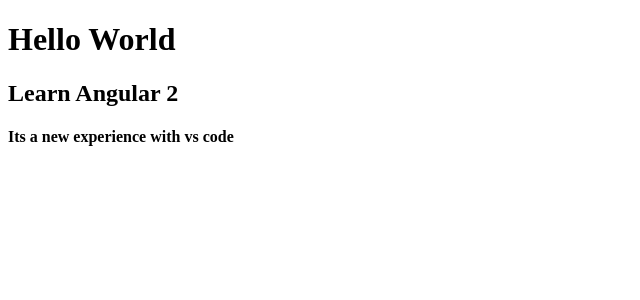
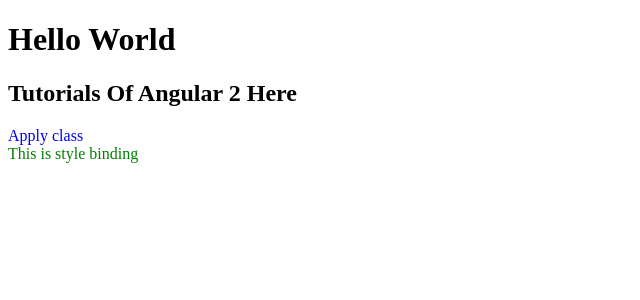
Before and after one commit to Mamithi/30DaysAngular, an Angular app in the folder lesson2/: page / in a window 1280 px wide. Shown: the top 300 px of the page, without its empty margins (0-640 px from the left). Built offline with nearby package versions, Linux system fonts and the light colour scheme.

Commit message:
Class and style binding

```diff
--- a/lesson2/src/app/tutorial/tutorial.component.css
+++ b/lesson2/src/app/tutorial/tutorial.component.css
@@ -0,0 +1,6 @@
+h4{
+    color: red;
+}
+.myClass{
+    color: blue;
+}
--- a/lesson2/src/app/tutorial/tutorial.component.html
+++ b/lesson2/src/app/tutorial/tutorial.component.html
@@ -1,2 +1,5 @@
-<h2>Learn Angular 2</h2>
-<h4>Its a new experience with vs code</h4>
+<h2>{{title }}</h2>
+<div [class.myClass]="applyClass">Apply class</div>
+<div [style.color]="applyRed ? 'red' : 'green'">This is style binding</div>
+<!-- <img [src]="imgLink" style="height: 200px; width: 400px;"/>
+<br> -->
--- a/lesson2/src/app/tutorial/tutorial.component.ts
+++ b/lesson2/src/app/tutorial/tutorial.component.ts
@@ -7,5 +7,8 @@ import { Component } from '@angular/core';
     })
 
 export class TutorialComponent {
-
+    public title = "Tutorials Of Angular 2 Here";
+    public applyClass = true;
+    public applyRed = false;
+    public imgLink ="http://thisismyworld.pe.hu/wp-content/uploads/2016/11/hello-world-banner.jpg";
 }
```
